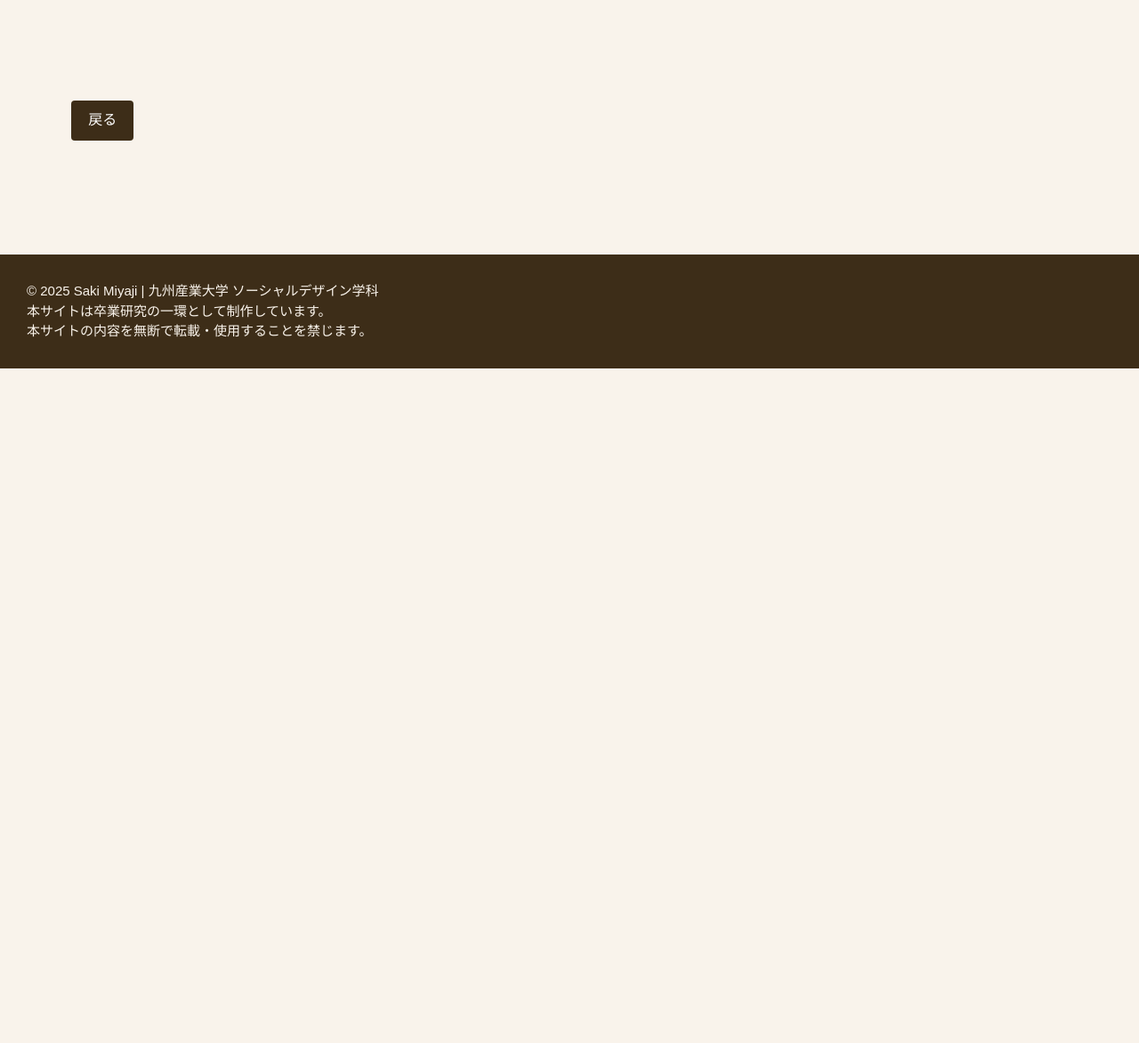
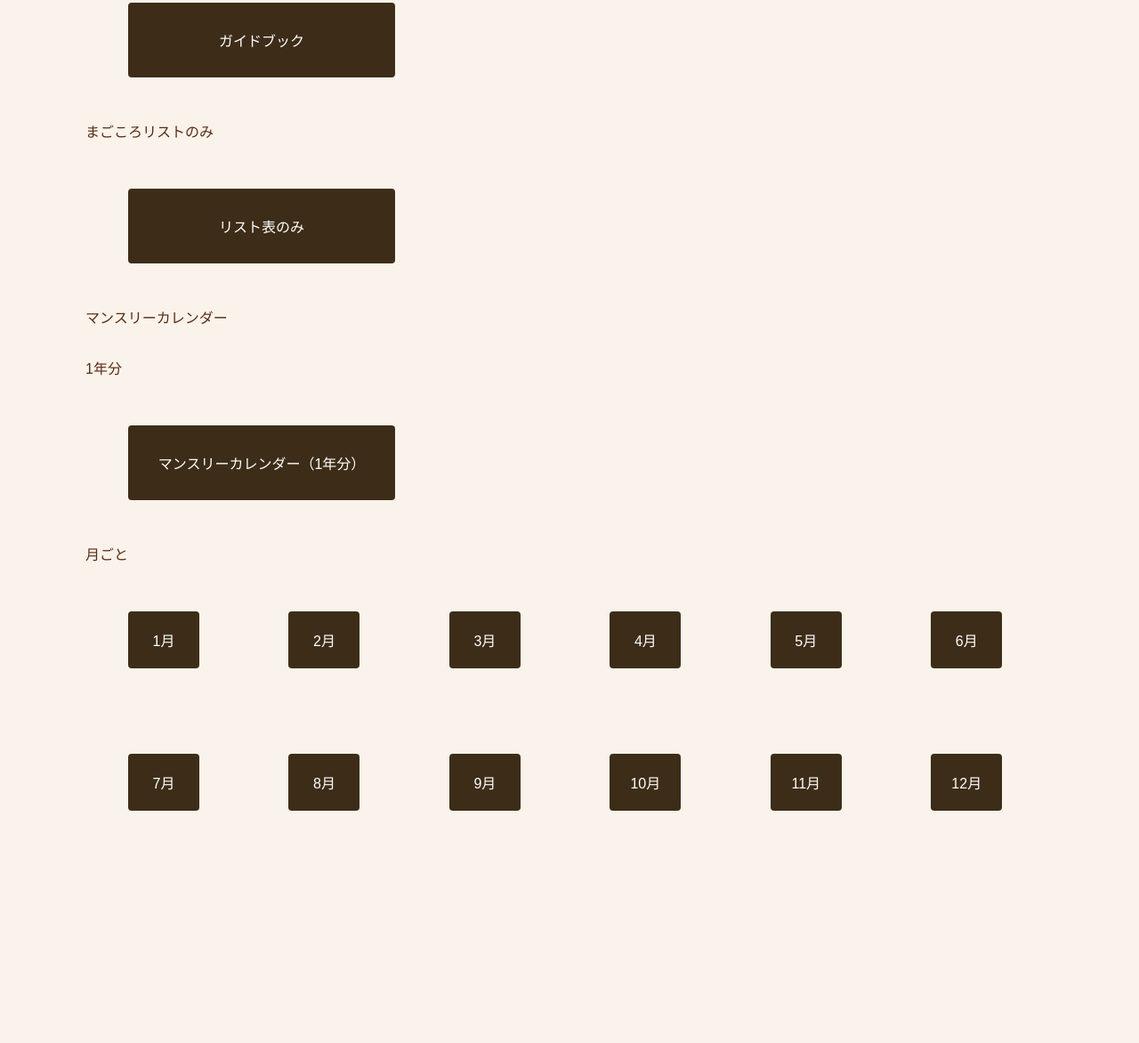
Before and after one commit to skmyj/magokorodays_action, a plain HTML site: page index.html in a window 1280 px wide. Shown: the part 4091-5263 px from the top of the page at 89% size. Before the commit the page ends 4505 px from the top, so only its background shows below. Drawn offline with nearby package versions, Linux system fonts and the light colour scheme.

Commit message:
Add files via upload

```diff
--- a/index.html
+++ b/index.html
@@ -29,9 +29,9 @@
       <h1>まごころ日和</h1>
       <nav>
         <ul>
-          <li><a href="#about">サイトについて</a></li>
-          <li><a href="#data">データを見る</a></li>
-          <li><a href="#active">活動を始める</a></li>
+          <li><a href="https://skmyj.github.io/magokorodays/">サイトについて</a></li>
+          <li><a href="https://skmyj.github.io/magokorodays_data/">データを見る</a></li>
+          <li><a href="https://skmyj.github.io/magokorodays_action/">活動を始める</a></li>
         </ul>
       </nav>
     </header>
@@ -84,8 +84,28 @@
 
     <section id="action">
       <div class="action">
-      <br>文書でまとめたアンケート調査報告書はこちらから</br>
-      </div>
+      <br>ダウンロードはこちらから</br>
+      <br>ガイドブックの全て</br>
+      <button id="js-download-btn" class="download-btn">ガイドブック</button>
+      <br>まごころリストのみ</br>
+      <button id="js-download-btn" class="download-btn">リスト表のみ</button>
+      <br>マンスリーカレンダー</br>
+      <br>1年分</br>
+      <button id="js-download-btn" class="download-btn">マンスリーカレンダー（1年分）</button>
+      <br>月ごと</br>
+      <button id="js-download-btn" class="download-btn2">1月</button>
+      <button id="js-download-btn" class="download-btn2">2月</button>
+      <button id="js-download-btn" class="download-btn2">3月</button>
+      <button id="js-download-btn" class="download-btn2">4月</button>
+      <button id="js-download-btn" class="download-btn2">5月</button>
+      <button id="js-download-btn" class="download-btn2">6月</button>
+      <button id="js-download-btn" class="download-btn2">7月</button>
+      <button id="js-download-btn" class="download-btn2">8月</button>
+      <button id="js-download-btn" class="download-btn2">9月</button>
+      <button id="js-download-btn" class="download-btn2">10月</button>
+      <button id="js-download-btn" class="download-btn2">11月</button>
+      <button id="js-download-btn" class="download-btn2">12月</button>
+    </div>
     </section>
 
     <section id="box">
--- a/script.js
+++ b/script.js
@@ -7,7 +7,21 @@ $(document).ready(function(){
     });
   });
 
-  <button onclick="history.back()">戻る</button>
+  document.getElementById('js-download-btn').addEventListener('click', function() {
+    var fileUrl = 'ファイルへのパス'; // ダウンロードするファイルのURL
+    var fileName = 'sample.pdf'; // ダウンロードする際のファイル名
+
+    var a = document.createElement('a');
+    a.style.display = 'none';
+    a.href = fileUrl;
+    a.download = fileName;
+
+    document.body.appendChild(a);
+    a.click();
+    document.body.removeChild(a);
+});
+
+<button onclick="history.back()">戻る</button>
 
   if (history.length > 1) {
     history.back();
--- a/style.css
+++ b/style.css
@@ -93,6 +93,46 @@ section a {
   height: auto;
 }
 
+.download-btn {
+  display: inline-block;
+  width: 300px;
+  padding: 30px;
+  border-radius: 4px;
+  border: none;
+  text-align: center;
+  background: #3d2d18;
+  color: #fff;
+  cursor: pointer;
+  transition: 0.3s ease;
+  text-decoration: none;
+  font-size: 1rem;
+  margin: 3rem 3rem;
+}
+
+.download-btn2 {
+  display: inline-block;
+  width: 80px;
+  padding: 20px;
+  border-radius: 4px;
+  border: none;
+  text-align: center;
+  background: #3d2d18;
+  color: #fff;
+  cursor: pointer;
+  transition: 0.3s ease;
+  text-decoration: none;
+  font-size: 1rem;
+  margin: 3rem 3rem;
+}
+
+.download-btn:hover {
+  background: #a71919;
+}
+
+.download-btn2:hover {
+  background: #a71919;
+}
+
 .back-btn {
   display: inline-block;
   background: #3d2d18;
```
